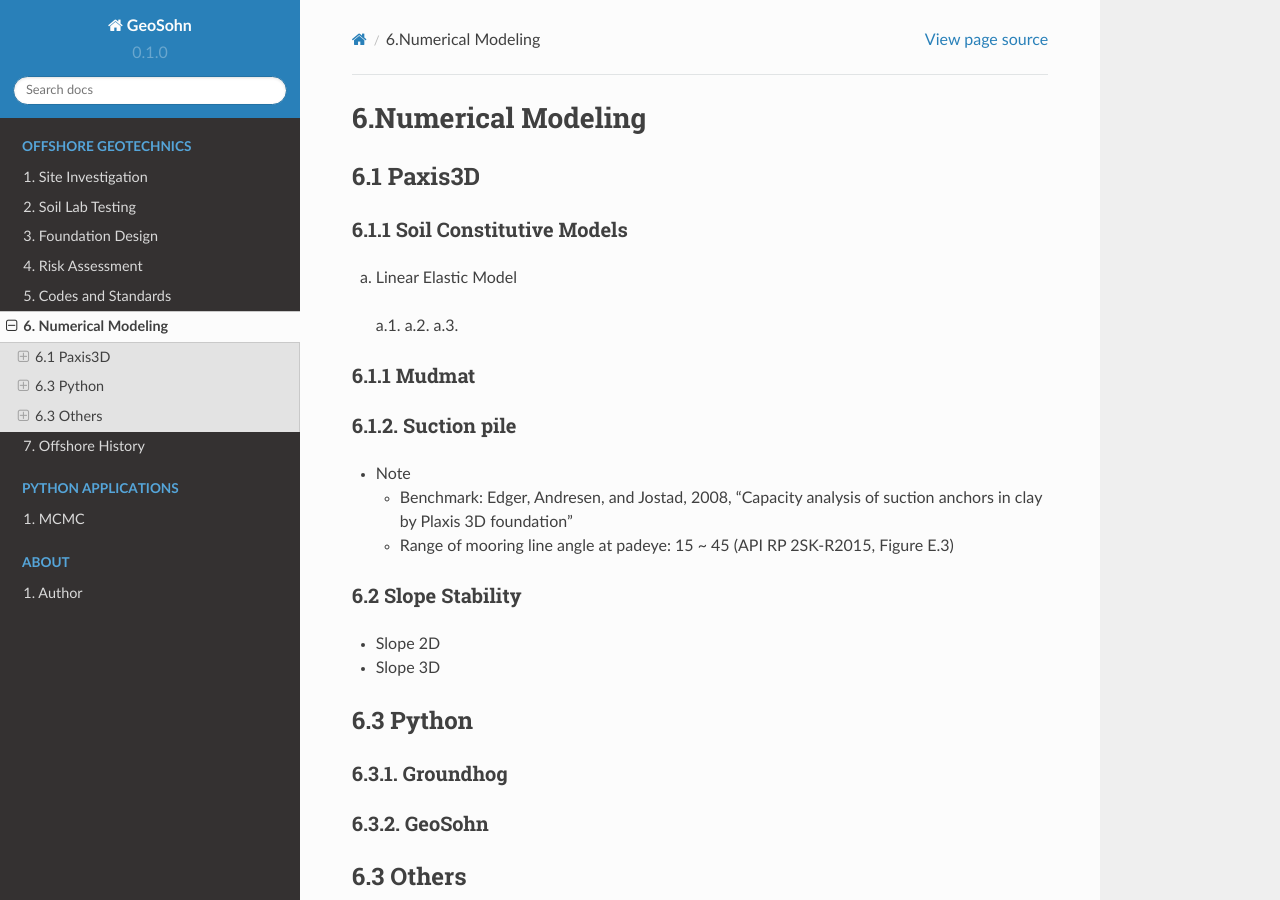
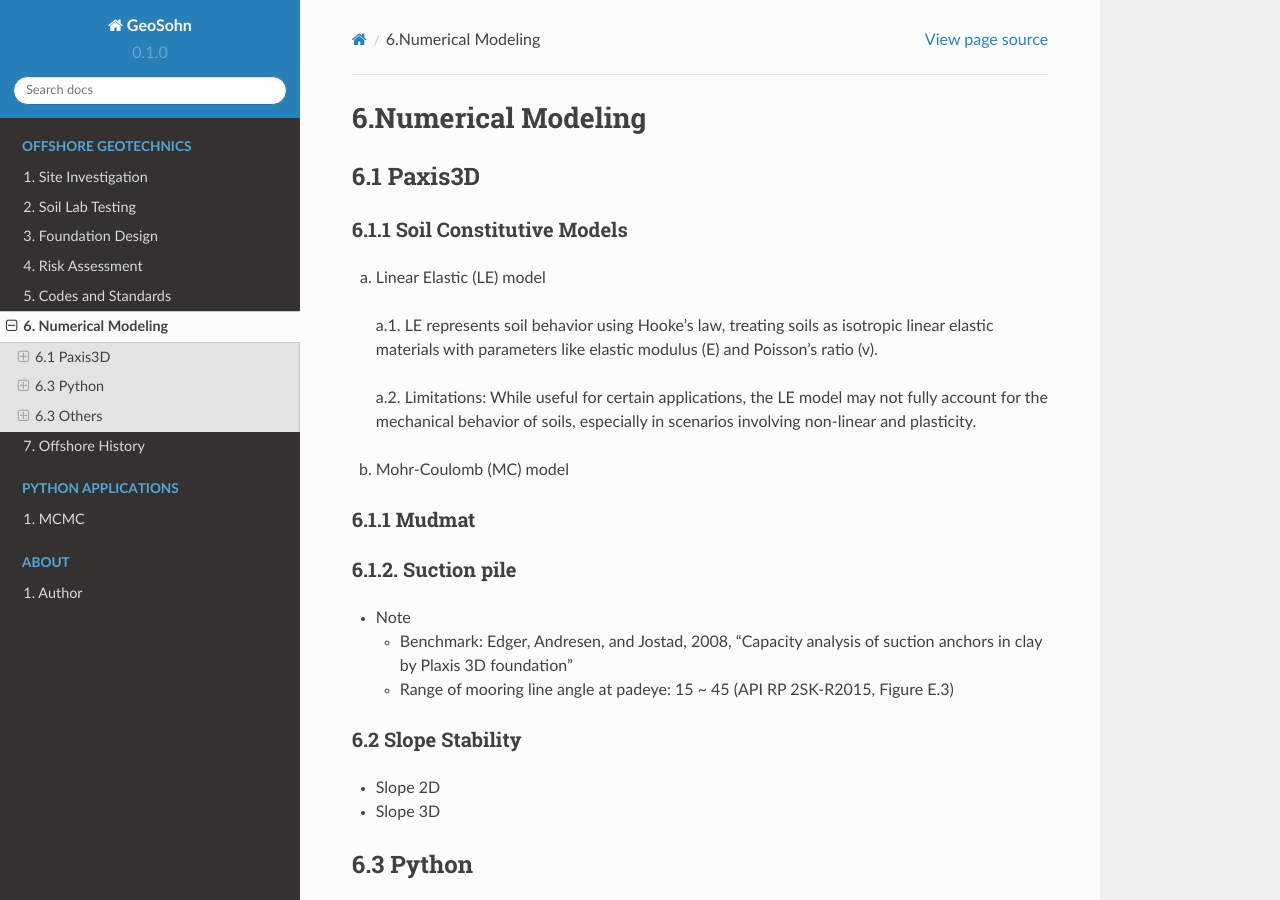
Before and after one commit to jrson11/GeoSohn, a Sphinx documentation site: the page built from docs/source/6-Numerical_Modeling.rst, in a window 1280 px wide and 900 px high. Built offline with Sphinx 7.4.7 and the Read the Docs theme 2.0.0, drawn with Linux system fonts in a browser that asks for light colours; pages that are not in the unit, such as notebooks, are missing from menus.

Commit message:
Update 6-Numerical_Modeling.rst

```diff
--- a/docs/source/6-Numerical_Modeling.rst
+++ b/docs/source/6-Numerical_Modeling.rst
@@ -7,12 +7,13 @@
 6.1.1 Soil Constitutive Models
 .........
 
-a. Linear Elastic Model
+a. Linear Elastic (LE) model
 
-  a.1.
-  a.2.
-  a.3.
+  a.1. LE represents soil behavior using Hooke's law, treating soils as isotropic linear elastic materials with parameters like elastic modulus (E) and Poisson's ratio (v).
 
+  a.2. Limitations: While useful for certain applications, the LE model may not fully account for the mechanical behavior of soils, especially in scenarios involving non-linear and plasticity.
+
+b. Mohr-Coulomb (MC) model
 
 6.1.1 Mudmat
 .........
```
